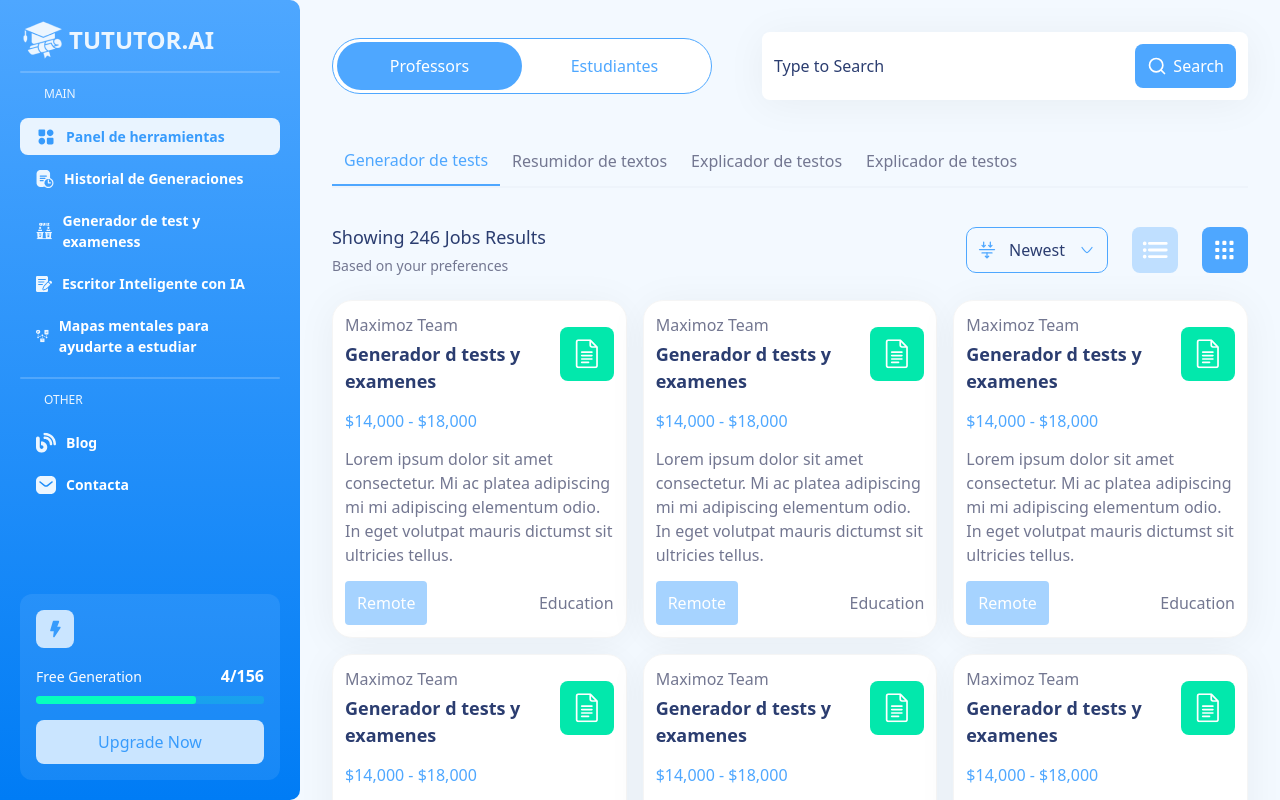
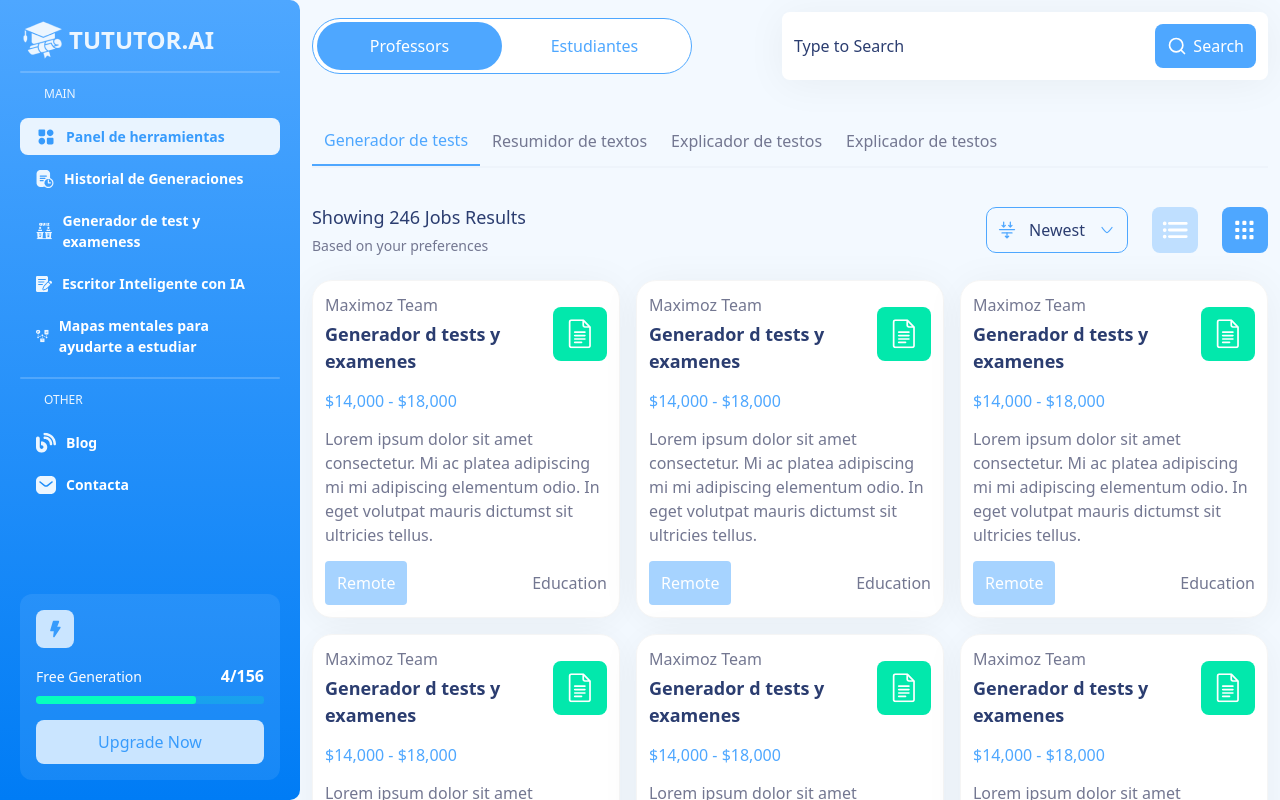
Before and after one commit to UbaidullahMOmer/tututor.ai, a React (Create React App) app: page / in a window 1280 px wide. Built offline with nearby package versions, Linux system fonts and the light colour scheme.

Commit message:
Update Home.jsx

```diff
--- a/src/app/pages/home/Home.jsx
+++ b/src/app/pages/home/Home.jsx
@@ -5,7 +5,7 @@ import SmallCard from "../../components/smallCard/SmallCard";
 function Home() {
   const [cardType, setCardType] = useState("horizontal");
   return (
-    <div className="overflow-y-scroll max-h-[100vh] min-h-[100vh] p-[32px] ">
+    <div className="overflow-y-scroll max-h-[100vh] min-h-[100vh] 2xl:p-[32px] p-[12px] ">
       <div className="flex flex-col items-center gap-[36px] ">
         <div className="flex gap-[32px] max-xl:flex-col items-center justify-between w-full">
           <div className="flex min-w-[380px] h-[56px] items-center overflow-hidden rounded-full border-[1px] border-[#4EA7FF] p-[4px] bg-white">
```
